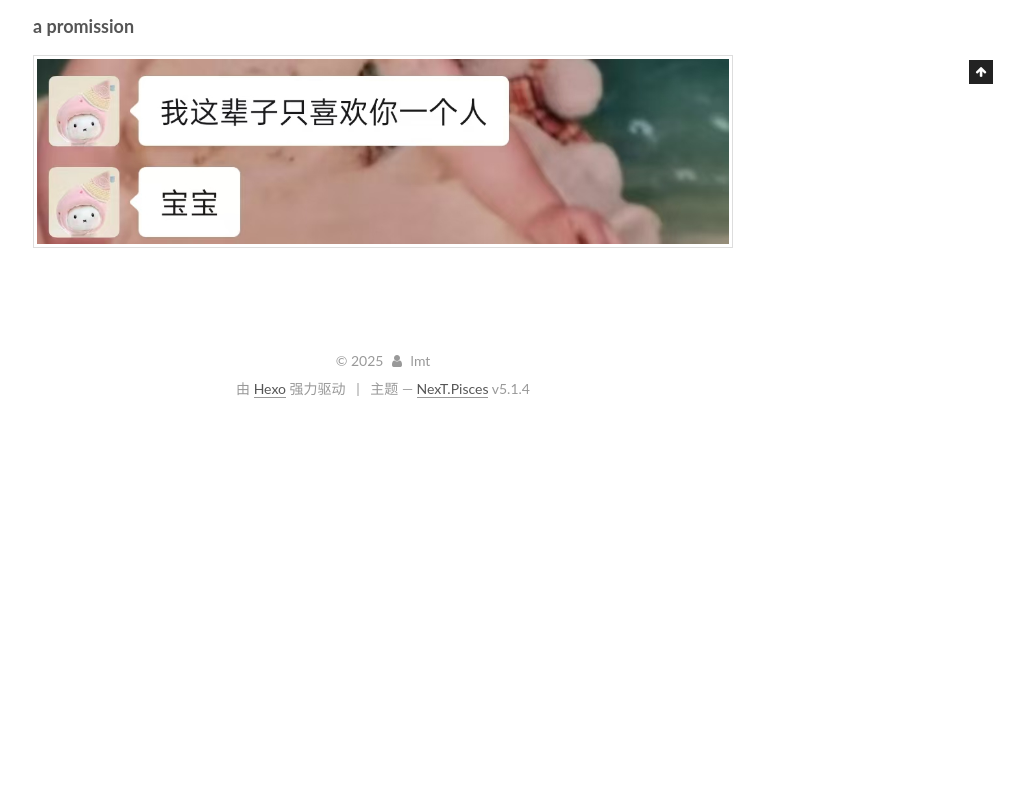
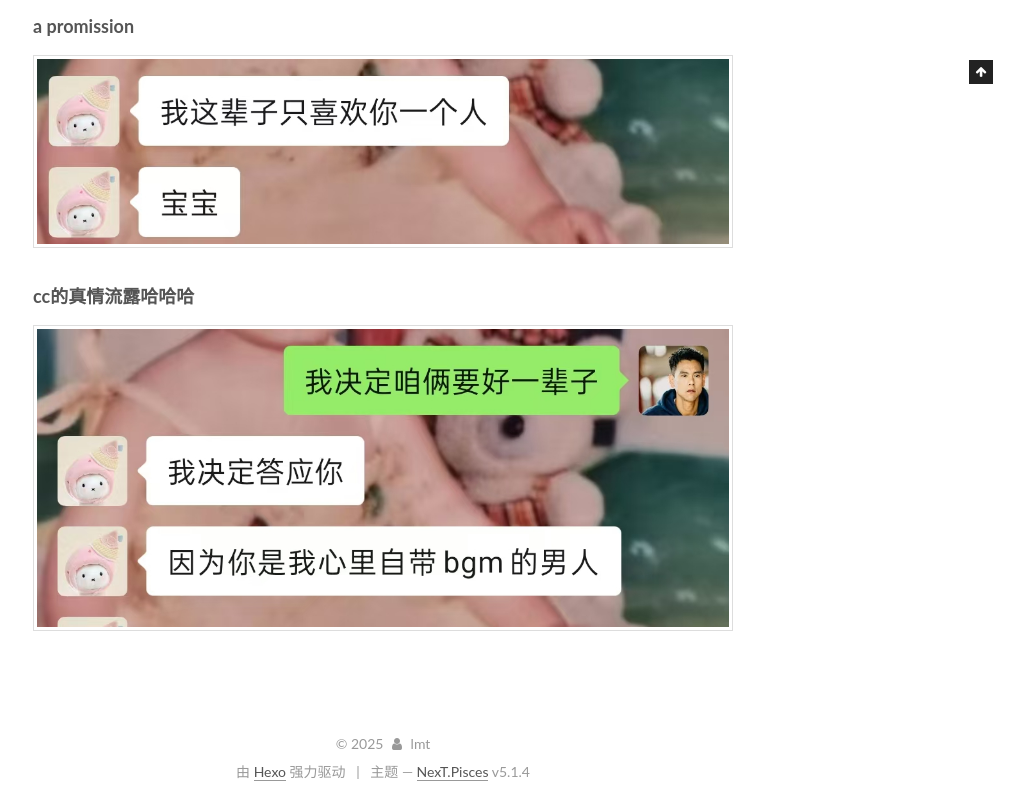
Before and after one commit to lmtpass/lmtpass.github.io, a plain HTML site: page 2025/02/22/hello-world/index.html in a window 1280 px wide. Shown: the part 816-1622 px from the top of the page, without its empty margins (257-1280 px from the left). Before the commit the page ends 1239 px from the top, so only its background shows below. Drawn offline with Linux system fonts and the light colour scheme.

Commit message:
Site updated: 2025-02-28 09:25:17

```diff
--- a/2025/02/22/hello-world/index.html
+++ b/2025/02/22/hello-world/index.html
@@ -79,17 +79,18 @@
 
 
 
-<meta name="description" content="记录a date a promission">
+<meta name="description" content="记录a date a promission cc的真情流露哈哈哈">
 <meta property="og:type" content="article">
 <meta property="og:title" content="hi CC">
 <meta property="og:url" content="http://example.com/2025/02/22/hello-world/index.html">
 <meta property="og:site_name" content="CC&amp;jq">
-<meta property="og:description" content="记录a date a promission">
+<meta property="og:description" content="记录a date a promission cc的真情流露哈哈哈">
 <meta property="og:locale">
 <meta property="og:image" content="http://example.com/image/cc.jpg">
 <meta property="og:image" content="http://example.com/image/cc2.jpg">
+<meta property="og:image" content="http://example.com/image/cc3.jpg">
 <meta property="article:published_time" content="2025-02-22T09:20:17.268Z">
-<meta property="article:modified_time" content="2025-02-27T13:01:30.827Z">
+<meta property="article:modified_time" content="2025-02-28T01:24:20.727Z">
 <meta property="article:author" content="lmt">
 <meta name="twitter:card" content="summary">
 <meta name="twitter:image" content="http://example.com/image/cc.jpg">
@@ -304,6 +305,7 @@
 
         <h2 id="记录"><a href="#记录" class="headerlink" title="记录"></a>记录</h2><h3 id="a-date"><a href="#a-date" class="headerlink" title="a date"></a>a date</h3><p><img src="/image/cc.jpg" alt="img"></p>
 <h3 id="a-promission"><a href="#a-promission" class="headerlink" title="a promission"></a>a promission</h3><p><img src="/image/cc2.jpg" alt="img"></p>
+<h3 id="cc的真情流露哈哈哈"><a href="#cc的真情流露哈哈哈" class="headerlink" title="cc的真情流露哈哈哈"></a>cc的真情流露哈哈哈</h3><p><img src="/image/cc3.jpg" alt="img"></p>
 
 
     </div>
@@ -434,7 +436,7 @@
 
 
 
-              <div class="post-toc-content"><ol class="nav"><li class="nav-item nav-level-2"><a class="nav-link" href="#%E8%AE%B0%E5%BD%95"><span class="nav-number">1.</span> <span class="nav-text">记录</span></a><ol class="nav-child"><li class="nav-item nav-level-3"><a class="nav-link" href="#a-date"><span class="nav-number">1.1.</span> <span class="nav-text">a date</span></a></li><li class="nav-item nav-level-3"><a class="nav-link" href="#a-promission"><span class="nav-number">1.2.</span> <span class="nav-text">a promission</span></a></li></ol></li></ol></div>
+              <div class="post-toc-content"><ol class="nav"><li class="nav-item nav-level-2"><a class="nav-link" href="#%E8%AE%B0%E5%BD%95"><span class="nav-number">1.</span> <span class="nav-text">记录</span></a><ol class="nav-child"><li class="nav-item nav-level-3"><a class="nav-link" href="#a-date"><span class="nav-number">1.1.</span> <span class="nav-text">a date</span></a></li><li class="nav-item nav-level-3"><a class="nav-link" href="#a-promission"><span class="nav-number">1.2.</span> <span class="nav-text">a promission</span></a></li><li class="nav-item nav-level-3"><a class="nav-link" href="#cc%E7%9A%84%E7%9C%9F%E6%83%85%E6%B5%81%E9%9C%B2%E5%93%88%E5%93%88%E5%93%88"><span class="nav-number">1.3.</span> <span class="nav-text">cc的真情流露哈哈哈</span></a></li></ol></li></ol></div>
 
 
           </div>
```
Also changed, not shown: index.html (+1 -0 lines), image/cc3.jpg (added).
